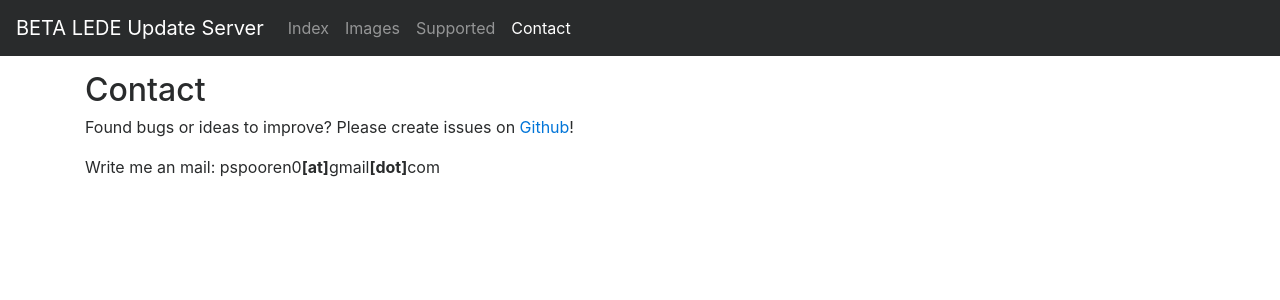
After one commit to openwrt/asu, a Flask app: page /contact in a window 1280 px wide. The commit adds this page. Shown: the top 300 px of the page. Run offline with Flask 2, Linux system fonts and the light colour scheme; parts of the project's set-up code (start-up, migrations or seed data) failed here and were passed over; some libraries are stand-ins or nearby versions.

Commit message:
add contact section

```diff
--- /dev/null
+++ b/server/templates/contact.html
@@ -0,0 +1,9 @@
+{% include 'header.html' %}
+<h2>Contact</h2>
+<p>
+Found bugs or ideas to improve? Please create issues on <a href="https://github.com/aparcar/gsoc17-attended-sysupgrade">Github</a>!
+</p>
+<p>
+Write me an mail: pspooren0<b>[at]</b>gmail<b>[dot]</b>com
+</p>
+{% include 'footer.html' %}
--- a/server/templates/header.html
+++ b/server/templates/header.html
@@ -1,7 +1,8 @@
 {% set navigation_bar = [
 ('/', 'root_path', 'Index'),
 ('/images', 'images', 'Images'),
-('/supported', 'supported', 'Supported')
+('/supported', 'supported', 'Supported'),
+('/contact', 'contact', 'Contact')
 ] -%}
 <!doctype html>
 <html lang="en">
--- a/server/views.py
+++ b/server/views.py
@@ -115,3 +115,7 @@ def images():
 def image_info(manifest_hash):
     manifest = database.get_manifest_info(manifest_hash)
     return render_template("manifest-info.html", manifest=manifest)
+
+@app.route("/contact")
+def contact():
+    return render_template("contact.html")
```
